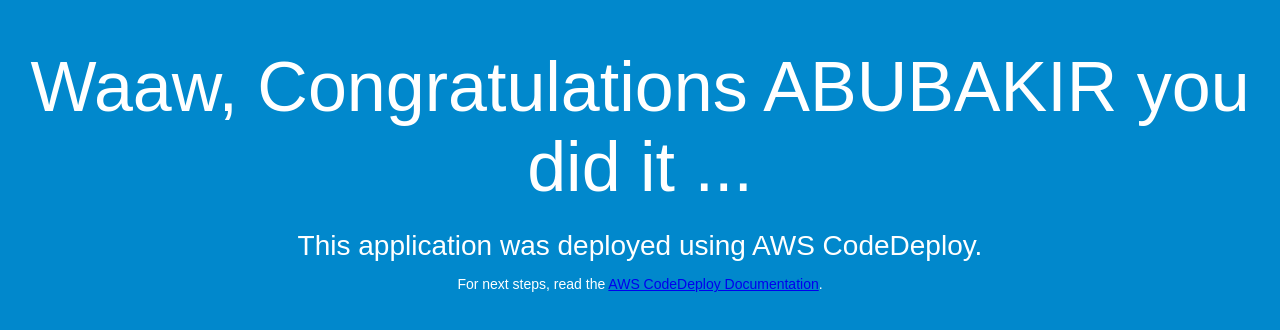
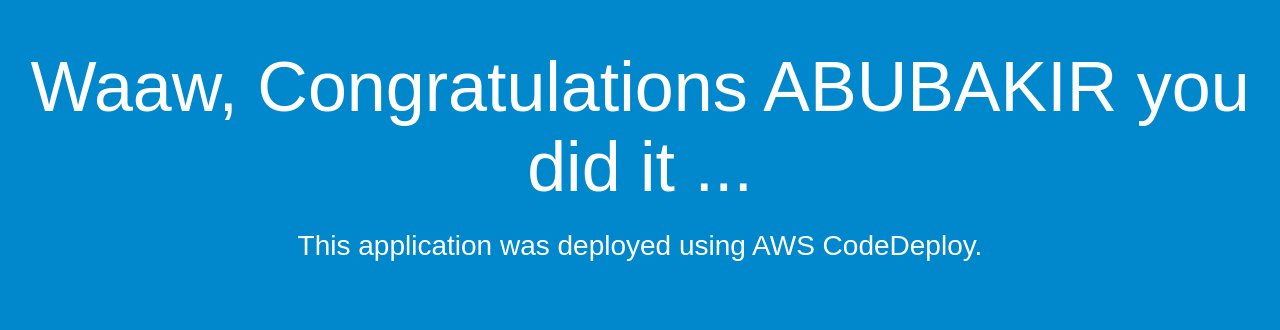
Before and after one commit to Abubakir1992/for-hub-international, a plain HTML site: page index.html in a window 1280 px wide. Drawn offline with Linux system fonts and the light colour scheme.

Commit message:
Update index.html

```diff
--- a/index.html
+++ b/index.html
@@ -28,7 +28,6 @@
   <div align="center">
     <h1>Waaw, Congratulations ABUBAKIR you did it ...</h1>
     <h2>This application was deployed using AWS CodeDeploy.</h2>
-    <p>For next steps, read the <a href="http://aws.amazon.com/documentation/codedeploy">AWS CodeDeploy Documentation</a>.</p>
   </div>
 </body>
 </html>
```
